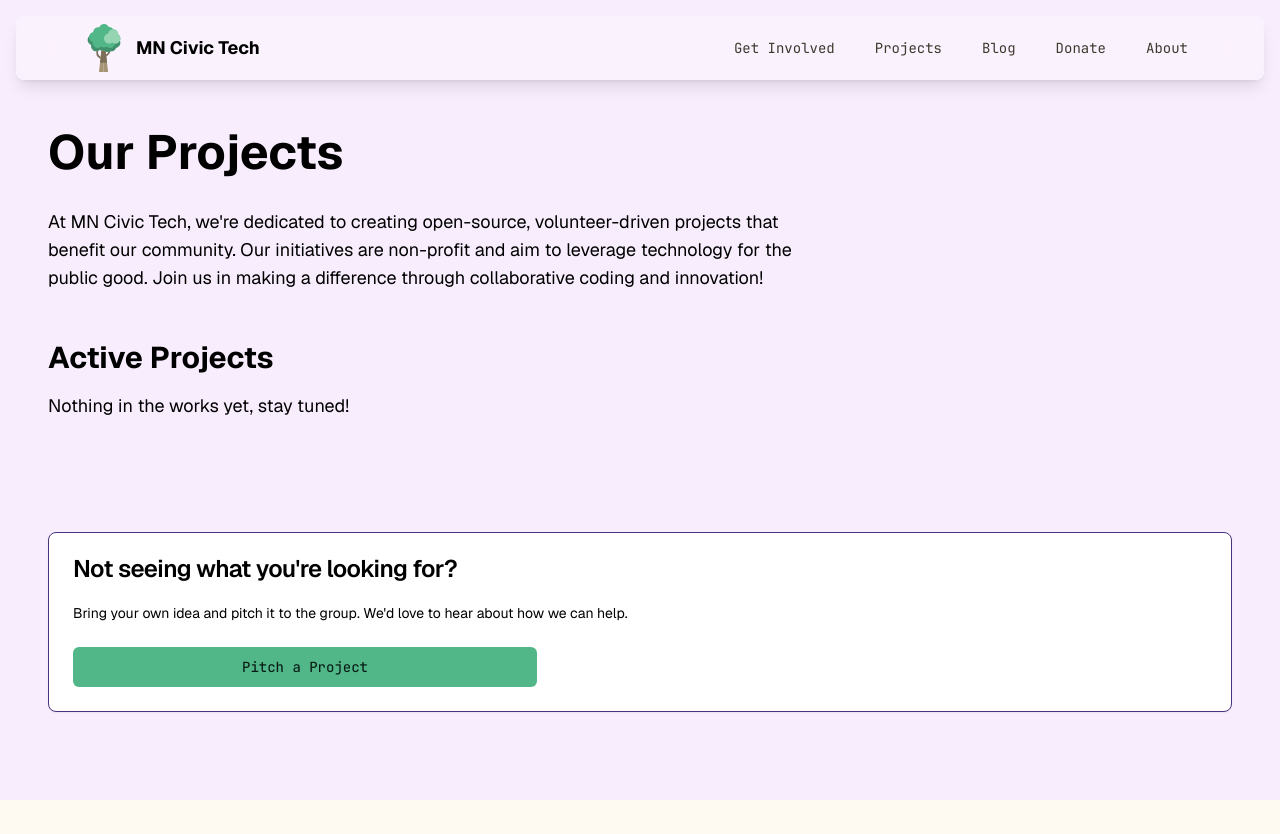
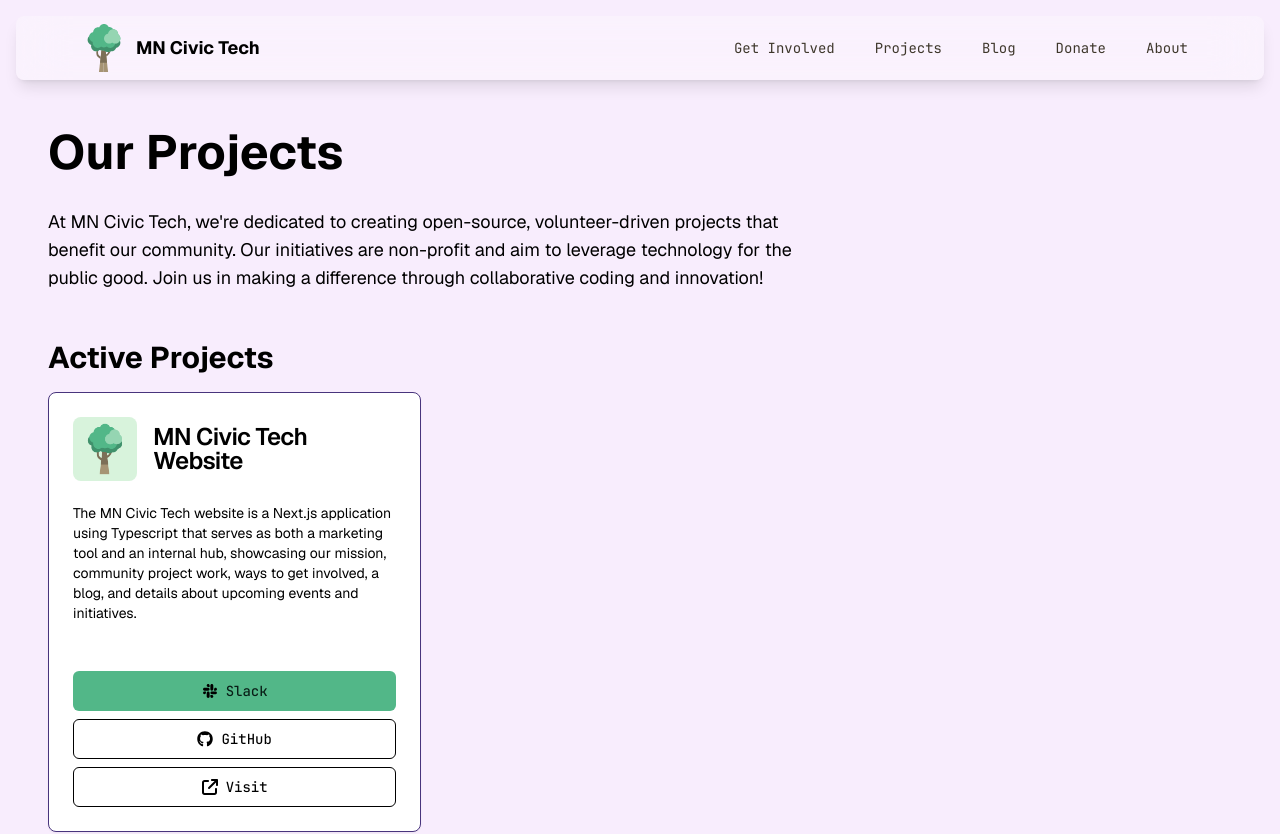
Before and after one commit to MNCivicTech/mncivictech.org, a Next.js app: page /projects in a window 1280 px wide. Shown: the top 834 px of the page. Built offline with nearby package versions, Linux system fonts and the light colour scheme.

Commit message:
chore: refactor projects and add logo

```diff
--- a/src/app/projects/ProjectCard.tsx
+++ b/src/app/projects/ProjectCard.tsx
@@ -1,4 +1,3 @@
-import type { Project } from "@/app/projects/page";
 import GithubIcon from "@/icons/github";
 import LinkIcon from "@/icons/link";
 import SlackIcon from "@/icons/slack";
@@ -12,9 +11,20 @@ import {
   CardTitle,
 } from "@/ui/Card";
 import Link from "next/link";
+import type { Project } from "./projects";
 
-function ProjectLogo({ title, color }: { title: string; color: string }) {
-  const initials = title
+function ProjectLogo({ project }: { project: Project }) {
+  if (project.logo != null) {
+    return (
+      <img
+        src={project.logo}
+        alt={`${project.title} logo`}
+        className="flex size-12 min-w-12 rounded-lg object-cover md:size-16 md:min-w-16"
+      />
+    );
+  }
+
+  const initials = project.title
     .split(" ")
     .map((word) => word[0])
     .join("")
@@ -23,7 +33,7 @@ function ProjectLogo({ title, color }: { title: string; color: string }) {
 
   return (
     <div
-      className={`flex size-12 min-w-12 items-center justify-center rounded-lg font-bold text-white text-xl md:size-16 md:min-w-16 ${color}`}
+      className={`flex size-12 min-w-12 items-center justify-center rounded-lg font-bold text-white text-xl md:size-16 md:min-w-16 ${project?.color ?? "bg-gradient-to-br from-purple-500 to-blue-500"}`}
     >
       {initials}
     </div>
@@ -38,16 +48,15 @@ export default function ProjectCard({ project }: { project: Project }) {
     >
       <CardHeader>
         <div className="flex flex-col items-start gap-4 md:mb-4 md:flex-row md:items-center">
-          <ProjectLogo title={project.title} color={project.color} />
+          <ProjectLogo project={project} />
           <CardTitle>{project.title}</CardTitle>
         </div>
 
         <CardDescription>{project.description}</CardDescription>
       </CardHeader>
 
-      <CardContent className="flex-grow">
-        {/* Properly space out the footer, could add more details here too */}
-      </CardContent>
+      {/* Properly space out the footer, could add more details here too */}
+      <CardContent className="flex-grow" />
 
       <CardFooter className="flex flex-col items-end space-y-2 pt-0">
         <Link href={project.slack} className="w-full">
--- a/src/app/projects/page.tsx
+++ b/src/app/projects/page.tsx
@@ -1,4 +1,5 @@
 import ProjectCard from "@/app/projects/ProjectCard";
+import { currentProjects, previousProjects } from "@/app/projects/projects";
 import { Button } from "@/ui/Button";
 import {
   Card,
@@ -9,15 +10,6 @@ import {
 } from "@/ui/Card";
 import type { Metadata } from "next";
 import Link from "next/link";
-
-export interface Project {
-  title: string;
-  description: string;
-  color: string;
-  slack: string;
-  github?: string;
-  link?: string;
-}
 
 export const metadata: Metadata = {
   title: "Projects",
@@ -34,29 +26,6 @@ export const metadata: Metadata = {
   },
 };
 
-const currentProjects: Project[] = [
-  // FIXME: Add projects here
-  // {
-  //   title: "Open Data Portal",
-  //   description:
-  //     "A centralized platform for accessing and visualizing public data from various Minnesota government agencies.",
-  //   color: "bg-gradient-to-br from-purple-500 to-blue-500",
-  //   slack: "https://mncivictech.slack.com/archives/open-data-portal",
-  //   github: "https://github.com/mncivictech/open-data-portal",
-  //   link: "https://opendata.minnesota.gov",
-  // },
-  // {
-  //   title: "Community Resource Finder",
-  //   description:
-  //     "An app to help residents find and access local community resources such as food banks, health clinics, and job training programs.",
-  //   slack: "https://mncivictech.slack.com/archives/resource-finder",
-  //   github: "https://github.com/mncivictech/community-resource-finder",
-  //   color: "bg-gradient-to-br from-blue-400 to-green-400",
-  // },
-];
-
-const previousProjects: Project[] = [];
-
 export default function ProjectsPage() {
   return (
     <main className="flex min-h-screen flex-col bg-purple-50/50 p-6 pt-32 md:p-12 md:pt-32">
@@ -70,7 +39,7 @@ export default function ProjectsPage() {
       </p>
 
       <h2 className="md:mb-4">Active Projects</h2>
-      {previousProjects.length < 1 ? (
+      {currentProjects.length < 1 ? (
         <p className="mb-6 max-w-3xl md:mb-12 md:text-lg">
           Nothing in the works yet, stay tuned!
         </p>
--- /dev/null
+++ b/src/app/projects/projects.ts
@@ -0,0 +1,23 @@
+export interface Project {
+  title: string;
+  description: string;
+  logo?: string;
+  color?: string;
+  slack: string;
+  github?: string;
+  link?: string;
+}
+
+export const currentProjects: Project[] = [
+  {
+    title: "MN Civic Tech Website",
+    description:
+      "The MN Civic Tech website is a Next.js application using Typescript that serves as both a marketing tool and an internal hub, showcasing our mission, community project work, ways to get involved, a blog, and details about upcoming events and initiatives.",
+    logo: "/images/projects/mn-civic-tech-website.png",
+    slack: "https://mncivictech.slack.com/archives/C081BG59A92",
+    github: "https://github.com/MNCivicTech/mncivictech.org",
+    link: "https://www.mncivictech.org",
+  },
+];
+
+export const previousProjects: Project[] = [];
```
Also changed, not shown: public/images/projects/mn-civic-tech-website.png (added).
